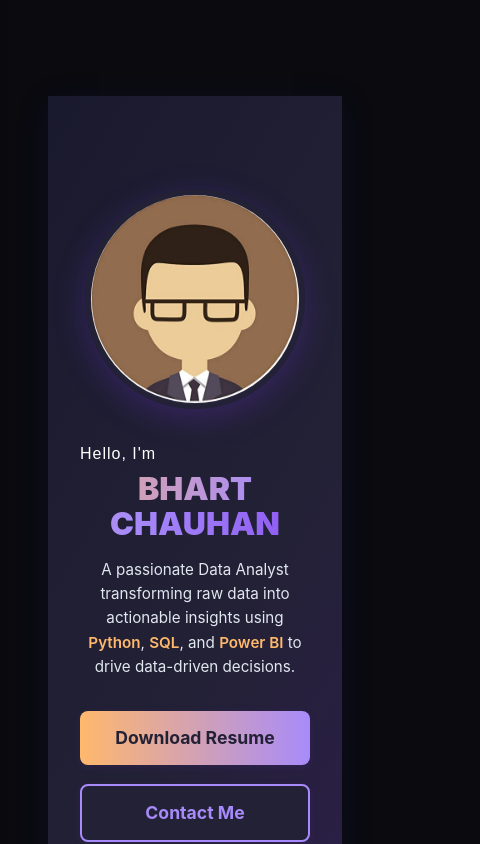
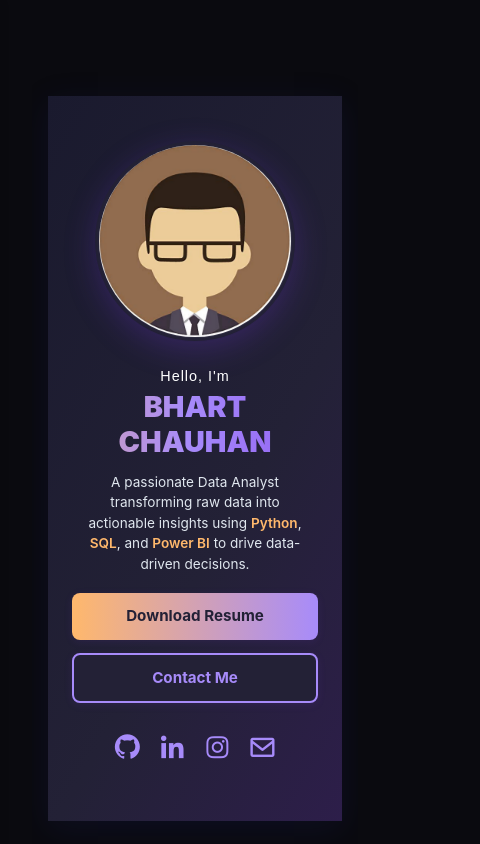
Before and after one commit to BHARTCHAUHAN/-my-portfolio, a React (Create React App) app: page / in a window 390 px wide. Shown: the top 844 px of the page, 480 px wide, since content can reach past the window. Built offline with nearby package versions, Linux system fonts and the light colour scheme.

Commit message:
FIXED mobile view - smaller fonts, better spacing, proper image sizing, no text cut-off, full-width buttons, centered layout

```diff
--- a/src/port.css
+++ b/src/port.css
@@ -686,12 +686,20 @@ body {
     background: #18181b;
     color: #e0e7ef;
     font-family: 'Inter', sans-serif;
+    overflow-x: hidden;
+    -webkit-font-smoothing: antialiased;
+    -moz-osx-font-smoothing: grayscale;
 }
 
 main, section {
     max-width: 1100px;
     margin: 0 auto;
     padding: 2rem 1rem;
+    overflow-x: hidden;
+}
+
+* {
+    box-sizing: border-box;
 }
 
 h1, h2, h3, h4 {
@@ -2262,13 +2270,36 @@ body {
 
 /* Mobile Menu Styles */
 @media (max-width: 991px) {
+  .modern-navbar {
+    padding: 0.75rem 0;
+  }
+
+  .modern-navbar .container {
+    padding: 0 1rem;
+  }
+
+  .navbar-brand {
+    gap: 0.5rem;
+  }
+
+  .brand-icon {
+    width: 40px;
+    height: 40px;
+    font-size: 1.3rem;
+  }
+
+  .brand-text {
+    font-size: 1.1rem;
+  }
+
   .navbar-collapse {
     margin-top: 1rem;
     padding: 1.5rem;
-    background: rgba(45, 30, 74, 0.95);
+    background: rgba(45, 30, 74, 0.98);
+    backdrop-filter: blur(20px);
     border-radius: 15px;
-    border: 1px solid rgba(167, 139, 250, 0.2);
-    box-shadow: 0 10px 30px rgba(0, 0, 0, 0.3);
+    border: 1px solid rgba(167, 139, 250, 0.3);
+    box-shadow: 0 10px 30px rgba(0, 0, 0, 0.5);
   }
 
   .navbar-nav {
@@ -2278,6 +2309,7 @@ body {
   .nav-link {
     padding: 0.8rem 1rem !important;
     justify-content: flex-start;
+    border-radius: 10px;
   }
 
   .navbar-cta {
@@ -2292,6 +2324,15 @@ body {
 
   .brand-subtitle {
     display: none;
+  }
+
+  .navbar-toggler {
+    padding: 0.4rem 0.6rem;
+    border-radius: 8px;
+  }
+
+  .navbar-toggler i {
+    font-size: 1.4rem;
   }
 }
 
@@ -2642,48 +2683,82 @@ html {
 
 /* Extra Small Devices (phones, less than 576px) */
 @media (max-width: 575.98px) {
-  /* Hero Section Mobile */
+  /* Hero Section Mobile - IMPROVED */
   .hero-n8n {
-    padding: 4rem 1rem 3rem;
+    min-height: auto;
+    padding: 2rem 0.5rem 2rem;
   }
 
   .hero-n8n-content {
     flex-direction: column-reverse;
-    gap: 2rem;
+    gap: 1.5rem;
+    padding: 1rem;
   }
 
   .hero-n8n-text {
     text-align: center;
+    align-items: center;
+    width: 100%;
+  }
+
+  .hero-n8n-subtitle {
+    font-size: 0.9rem;
+    margin-bottom: 0.3rem;
   }
 
   .hero-n8n-title {
-    font-size: 2rem;
-  }
-
-  .hero-n8n-subtitle {
-    font-size: 1rem;
+    font-size: 1.8rem !important;
+    line-height: 1.2;
+    margin-bottom: 0.8rem;
+    word-break: break-word;
+  }
+
+  .gradient-text {
+    display: inline-block;
+    font-size: 1.8rem;
   }
 
   .hero-n8n-description {
-    font-size: 0.95rem;
+    font-size: 0.85rem !important;
+    line-height: 1.5;
+    margin-bottom: 1.2rem;
+    max-width: 100%;
+    padding: 0 0.5rem;
   }
 
   .hero-n8n-buttons {
     flex-direction: column;
     width: 100%;
+    gap: 0.8rem;
+    margin-bottom: 1rem;
   }
 
   .hero-n8n-buttons .n8n-btn {
     width: 100%;
+    padding: 0.7rem 1.5rem;
+    font-size: 0.95rem;
   }
 
   .hero-n8n-social {
     justify-content: center;
+    gap: 1rem;
+    flex-wrap: wrap;
+  }
+
+  .hero-n8n-social a {
+    font-size: 1.8rem;
   }
 
   .hero-n8n-image {
-    max-width: 250px;
+    max-width: 200px;
+    width: 100%;
     margin: 0 auto;
+  }
+
+  .hero-n8n-image img {
+    width: 200px;
+    height: 200px;
+    border: 4px solid #232136;
   }
 
   /* About Section Mobile */
```
